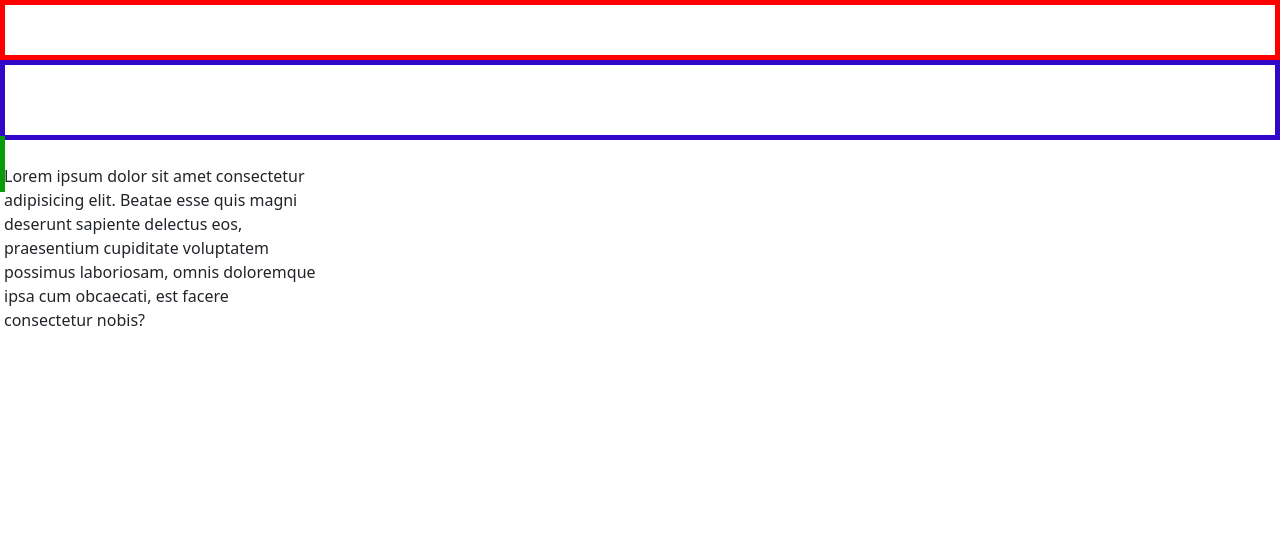
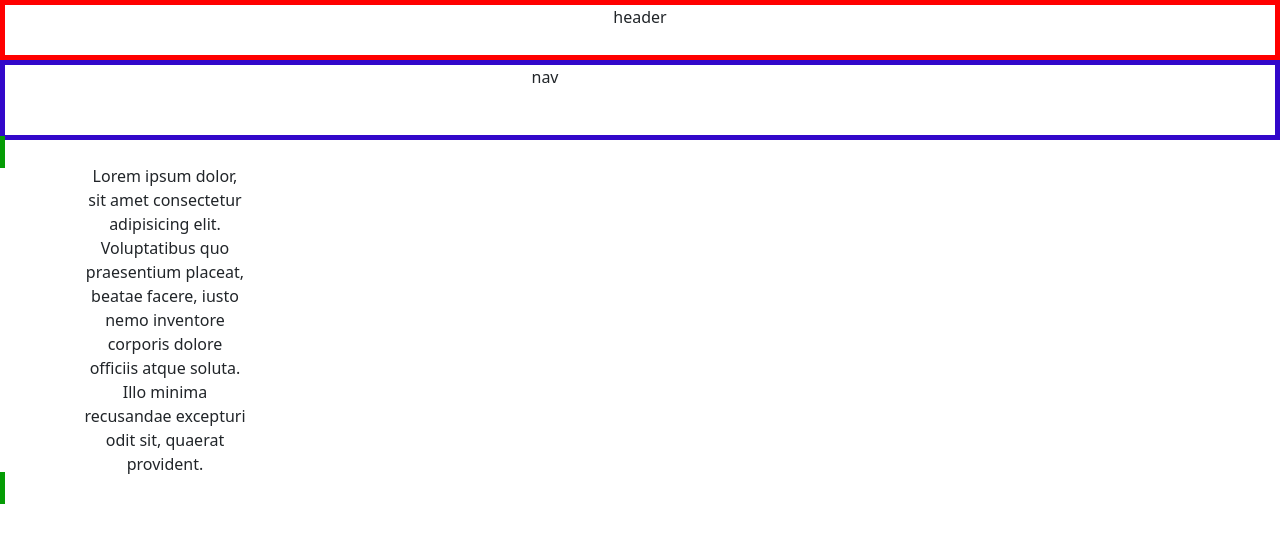
Before and after one commit to MarioBlasi/html-css-bootstrap-dashboard, a plain HTML site: page index.html in a window 1280 px wide. Drawn offline with nearby package versions, Linux system fonts and the light colour scheme.

Commit message:
re start

```diff
--- a/index.html
+++ b/index.html
@@ -30,22 +30,31 @@
 
   <body>
     <main class="cornice">
-      <header id="app_header"></header>
+      <header id="app_header">
+        <div class="container text-center">
+          <div class="row">
+            <div class="col-12">header</div>
+          </div>
+        </div>
+      </header>
 
-      <nav id="app_nav"></nav>
+      <nav id="app_nav">
+        <div class="container text-center">
+          <div class="row">
+            <div class="col-10">nav</div>
+          </div>
+        </div>
+      </nav>
 
       <sidebar id="app_sidebar">
-        <div class="container-fluid">
+        <div class="container text-center">
           <div class="row">
-            <div class="col-3 px-1 position-fixed" id="sticky-sidebar">
-              <p>
-                Lorem ipsum dolor sit amet consectetur adipisicing elit. Beatae
-                esse quis magni deserunt sapiente delectus eos, praesentium
-                cupiditate voluptatem possimus laboriosam, omnis doloremque ipsa
-                cum obcaecati, est facere consectetur nobis?
-              </p>
+            <div class="col-2">
+              Lorem ipsum dolor, sit amet consectetur adipisicing elit.
+              Voluptatibus quo praesentium placeat, beatae facere, iusto nemo
+              inventore corporis dolore officiis atque soluta. Illo minima
+              recusandae excepturi odit sit, quaerat provident.
             </div>
-            <div class="col offset-3" id="main"></div>
           </div>
         </div>
       </sidebar>
```
